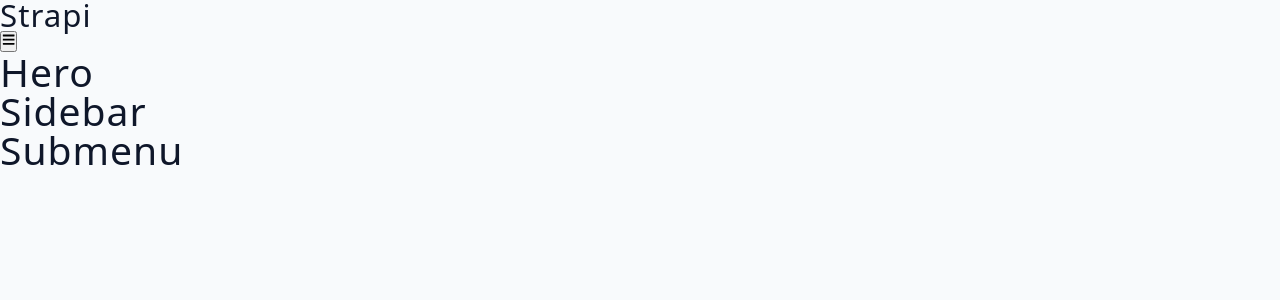
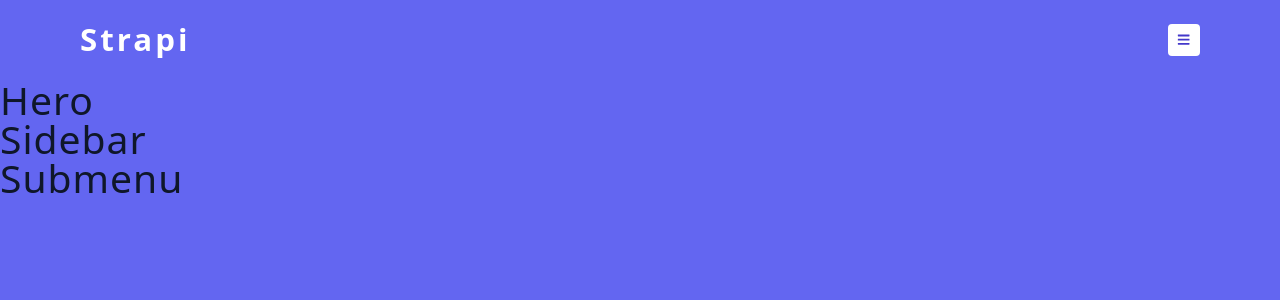
Before and after one commit to vsbron/course-all-in-one-2025, a React (Vite) app in the folder 04-fundamental-projects/13-strapi-submenus/: page / in a window 1280 px wide. Shown: the top 300 px of the page. Built offline with nearby package versions, Linux system fonts and the light colour scheme.

Commit message:
04-fundamental-projects - 13 - Add CSS for Navbar component

```diff
--- a/04-fundamental-projects/13-strapi-submenus/src/Navbar.jsx
+++ b/04-fundamental-projects/13-strapi-submenus/src/Navbar.jsx
@@ -7,12 +7,14 @@ function Navbar() {
 
   // Returned JSX
   return (
-    <nav className="nav-center">
-      <h3 className="logo">Strapi</h3>
-      <button className="toggle-btn" onClick={openSidebar}>
-        <FaBars />
-      </button>
-      {/* NAV LINKS LATER */}
+    <nav className="nav">
+      <div className="nav-center">
+        <h3 className="logo">Strapi</h3>
+        <button className="toggle-btn" onClick={openSidebar}>
+          <FaBars />
+        </button>
+        {/* NAV LINKS LATER */}
+      </div>
     </nav>
   );
 }
--- a/04-fundamental-projects/13-strapi-submenus/src/index.css
+++ b/04-fundamental-projects/13-strapi-submenus/src/index.css
@@ -66,8 +66,8 @@ html {
 
 body {
   background: var(--backgroundColor);
-  font-family: system-ui, -apple-system, BlinkMacSystemFont, 'Segoe UI', Roboto,
-    Oxygen, Ubuntu, Cantarell, 'Open Sans', 'Helvetica Neue', sans-serif;
+  font-family: system-ui, -apple-system, BlinkMacSystemFont, "Segoe UI", Roboto,
+    Oxygen, Ubuntu, Cantarell, "Open Sans", "Helvetica Neue", sans-serif;
   font-weight: 400;
   line-height: 1;
   color: var(--textColor);
@@ -257,3 +257,46 @@ ul {
 PROJECT CSS
 ===============
 */
+body {
+  background: var(--primary-500);
+}
+
+/* Navbar */
+.nav {
+  height: 5rem;
+  display: flex;
+  align-items: center;
+  justify-content: center;
+}
+
+.nav-center {
+  width: var(--fluid-width);
+  max-width: var(--max-width);
+  display: flex;
+  justify-content: space-between;
+  align-items: center;
+}
+
+.logo {
+  text-transform: none;
+  color: var(--white);
+  letter-spacing: 3px;
+  font-weight: 700;
+}
+
+.toggle-btn {
+  width: 2rem;
+  height: 2rem;
+  background: var(--white);
+  color: var(--primary-700);
+  border-radius: var(--borderRadius);
+  border-color: transparent;
+  transition: var(--transition);
+  cursor: pointer;
+  display: flex;
+  justify-content: center;
+  align-items: center;
+}
+.toggle-btn:hover {
+  transform: scale(1.05);
+}
```
